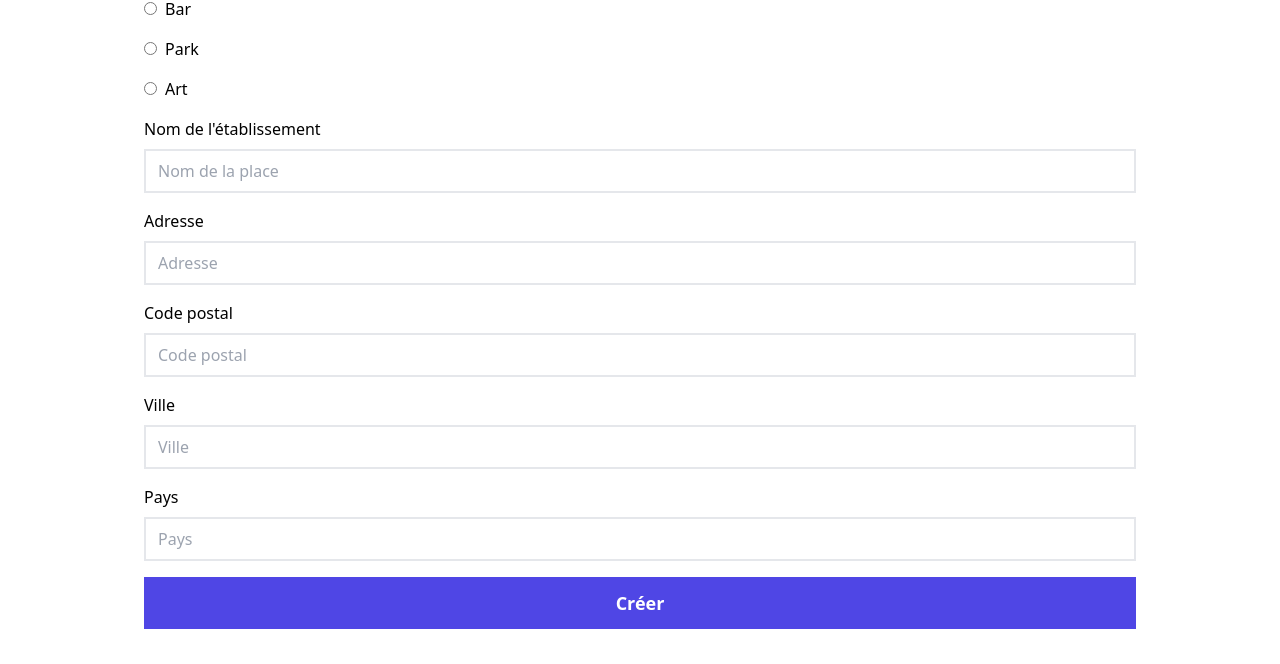
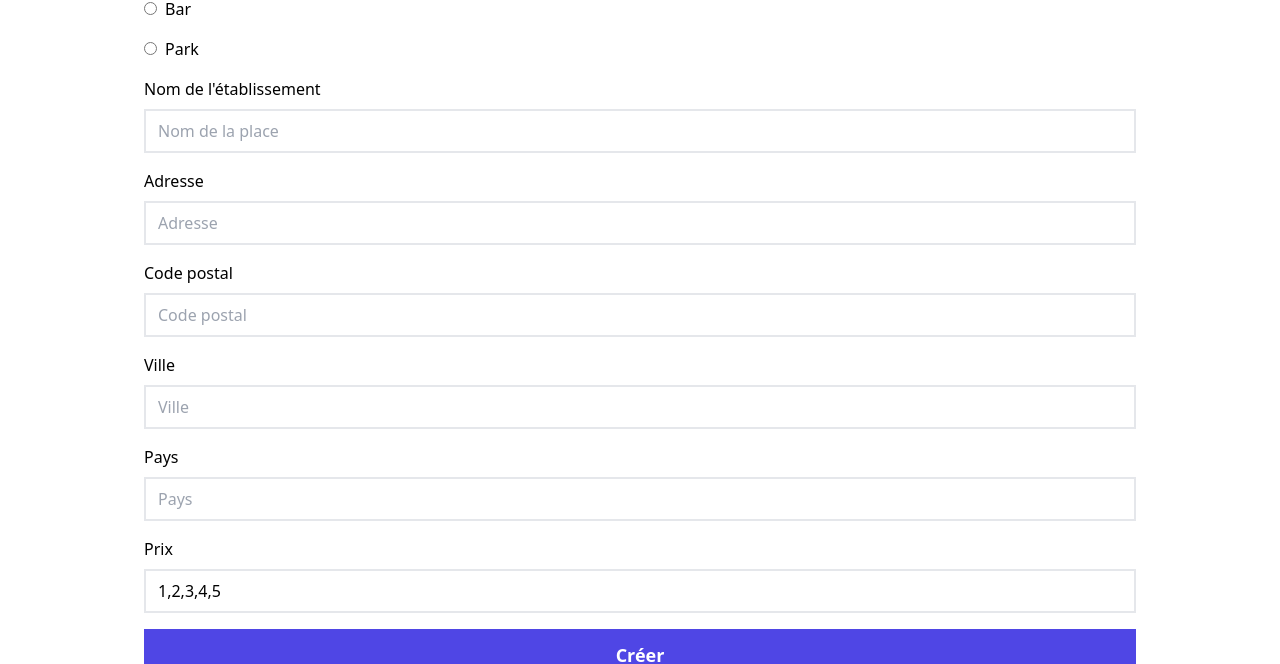
Before and after one commit to paspigui/jetpro, a Next.js app: page /places/create in a window 1280 px wide. Shown: the part 213-877 px from the top of the page. Built offline with nearby package versions, Linux system fonts and the light colour scheme.

Commit message:
trying to put a dropdwn ( doesn't work)

```diff
--- a/src/pages/places/create.jsx
+++ b/src/pages/places/create.jsx
@@ -1,54 +1,62 @@
-import { Button } from "@/components/Button"
-import { Form } from "@/components/Form"
-import { FormField } from "@/components/FormField"
-import axios from "axios"
-import { Formik } from "formik"
-import * as yup from "yup"
-import { Field } from "formik"
-import { numberValidator, stringValidator } from "@/validators"
+import { Button } from "@/components/Button";
+import { Form } from "@/components/Form";
+import { FormField } from "@/components/FormField";
+import axios from "axios";
+import { Formik } from "formik";
+import * as yup from "yup";
+import { Field } from "formik";
+import { numberValidator, stringValidator } from "@/validators";
 
 const initialValues = {
-  placesType: ["Restaurant", "Museum", "Bar", "Park", "Art"],
+  placesType: ["Restaurant", "Museum", "Bar", "Park"],
   placesName: "",
   placesAddress: "",
+  placesZipCode: "",
   placesCity: "",
-  placesZipCode: "",
   placesCountry: "",
-}
-const validationSchema = yup.object({
-  placesType: stringValidator,
-  placesName: stringValidator,
-  placesAddress: stringValidator,
-  placesCity: stringValidator,
-  placesZipCode: numberValidator,
-  placesCountry: stringValidator,
-})
+  isFree: ["Gratuit", "Payant"],
+  parkAccess: ["Public", "Privé"],
+  museumTypes: ["Histoire", "Art", "Science", "Ethnographie", "Autre"],
+  artTypes: ["Peinture", "Sculpture", "Photographie", "Autre"],
+  foodTypes: [
+    "Français",
+    "Italien",
+    "Chinois",
+    "Japonais",
+    "Fast-Food",
+    "Autre",
+  ],
+  placesAwards: [1, 2, 3],
+  barTypes: ["Pub", "Cocktail", "Dégustation", "Autre"],
+  parkTypes: ["Municipal", "Jardin", "Forêt", "Parc d'attractions", "Autre"],
+  Price: [1, 2, 3, 4, 5],
+};
+const validationSchema = yup.object({});
 const CreatePlacesPage = () => {
-  const handleSubmit = async ({ placesType, placesName, placesAddress, placesCity, placesZipCode, placesCountry }, { resetForm }) => {
-    await axios.post("http://localhost:3000/api/places", {
-      placesType,
-      placesName,
-      placesAddress,
-      placesCity,
-      placesZipCode,
-      placesCountry,
-    })
+  const handleSubmit = async ({}, { resetForm }) => {
+    await axios.post("http://localhost:3000/api/places", {});
 
-    resetForm()
-  }
+    resetForm();
+  };
 
   return (
     <div>
       <Formik
         initialValues={initialValues}
         onSubmit={handleSubmit}
-        validationSchema={validationSchema}>
-
+        validationSchema={validationSchema}
+      >
+        {({ values }) => (
           <Form>
-          Choisissez le type de d'endroit :
+            Choisissez le type d'endroit :
             {initialValues.placesType.map((type) => (
               <label key={type} className="mr-2">
-            <Field type="radio" name="placesType" value={type} className="mr-2" />
+                <Field
+                  type="radio"
+                  name="placesType"
+                  value={type}
+                  className="mr-2"
+                />
                 {type}
               </label>
             ))}
@@ -82,10 +90,82 @@ const CreatePlacesPage = () => {
               placeholder="Pays"
               type="text"
             />
+            {values.placesType === "Museum" && (
+              <>
+                <FormField
+                  label="Type de musée"
+                  name="museumTypes"
+                  placeholder="Type de musée"
+                  as="select"
+                  options={initialValues.museumTypes}
+                />
+                <FormField
+                  label="Type d'art"
+                  name="artTypes"
+                  placeholder="Type d'art"
+                  type="text"
+                />
+              </>
+            )}
+            {values.placesType === "Restaurant" && (
+              <>
+                <FormField
+                  label="Type de cuisine"
+                  name="foodTypes"
+                  placeholder="Type de cuisine"
+                  type="text"
+                />
+                <FormField
+                  label="Nombre d'étoiles"
+                  name="placesAwards"
+                  placeholder="Nombre d'étoiles"
+                  type="integer"
+                />
+              </>
+            )}
+            {values.placesType === "Bar" && (
+              <>
+                <FormField
+                  label="Type de bar"
+                  name="barTypes"
+                  placeholder="Type de bar"
+                  type="text"
+                />
+              </>
+            )}
+            {values.placesType === "Park" && (
+              <>
+                <FormField
+                  label="Type de parc"
+                  name="parkTypes"
+                  placeholder="Type de parc"
+                  type="text"
+                />
+                Accessibilité :
+                {initialValues.parkAccess.map((type) => (
+                  <label key={type} className="mr-2">
+                    <Field
+                      type="radio"
+                      name="parkAccess"
+                      value={type}
+                      className="mr-2"
+                    />
+                    {type}
+                  </label>
+                ))}
+              </>
+            )}
+            <FormField
+              label="Prix"
+              name="Price"
+              placeholder="Prix"
+              type="integer"
+            />
             <Button type="submit">Créer</Button>
           </Form>
+        )}
       </Formik>
     </div>
-  )
-}
+  );
+};
 export default CreatePlacesPage;
```
Also changed, not shown: src/db/crud.jsx (+1 -6 lines), src/db/schemas/placesSchema.js (+6 -18 lines). Lines whose indentation alone changed are shown as unchanged.
